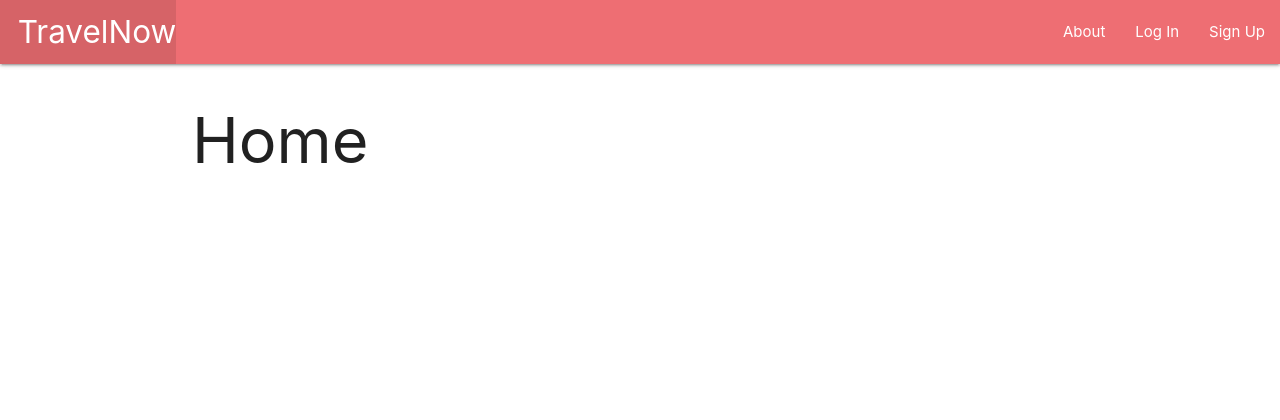
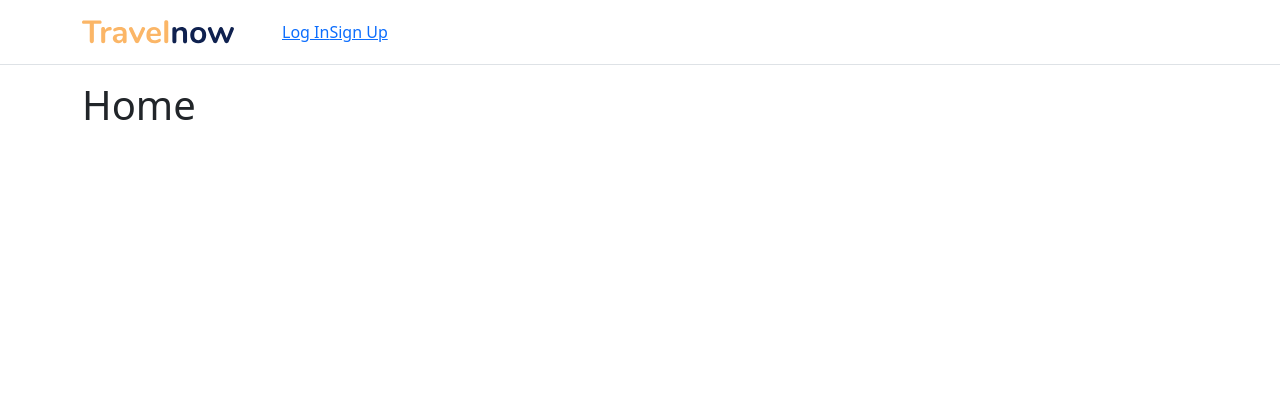
Before and after one commit to oselim14/travel-now, a Django app: page / in a window 1280 px wide. Shown: the top 420 px of the page. Run offline with Django 3.2, Linux system fonts and the light colour scheme; some libraries are stand-ins or nearby versions.

Commit message:
init commit

```diff
--- a/main_app/static/css/style.css
+++ b/main_app/static/css/style.css
@@ -12,3 +12,16 @@ body {
     padding-top: 0;
     text-align: right;
   }
+
+  .left {
+    font-family: Nunito;
+    font-style: bold !important;
+    font-size: 32px;
+    font-weight: 700;
+    line-height: 44px;
+    line-height: 190%;
+    align: left;
+    vertical-align: top;
+    /* need to figure out */
+    color: #0F214F !important;
+  }
--- a/main_app/templates/base.html
+++ b/main_app/templates/base.html
@@ -8,33 +8,58 @@
   <meta name="viewport" content="width=device-width, initial-scale=1.0">
   <meta http-equiv="X-UA-Compatible" content="ie=edge">
   <title>TravelNow</title>
-  <link rel="stylesheet" href="https://cdnjs.cloudflare.com/ajax/libs/materialize/1.0.0/css/materialize.min.css">
+  <!-- <link rel="stylesheet" href="https://cdnjs.cloudflare.com/ajax/libs/materialize/1.0.0/css/materialize.min.css"> -->
+  <link rel="stylesheet" href="https://cdn.jsdelivr.net/npm/bootstrap-icons@1.3.0/font/bootstrap-icons.css">
+  <link href="https://cdn.jsdelivr.net/npm/bootstrap@5.1.3/dist/css/bootstrap.min.css" rel="stylesheet" integrity="sha384-1BmE4kWBq78iYhFldvKuhfTAU6auU8tT94WrHftjDbrCEXSU1oBoqyl2QvZ6jIW3" crossorigin="anonymous">
   <link rel="stylesheet" type="text/css" href="{% static 'css/style.css' %}">
   <script src="https://cdnjs.cloudflare.com/ajax/libs/materialize/1.0.0/js/materialize.min.js"></script>
 </head>
 <body>
-  <header class="navbar-fixed">
-    <nav>
-      <div class="nav-wrapper">
-          <ul>
-              <li><a href="{% url 'home' %}" class="left brand-logo">&nbsp;&nbsp;TravelNow</a></li>
-          </ul>
-          <ul class="right">
-            <li><a href="{% url 'about' %}">About</a></li>
-            {% if user.is_authenticated %}
-            <li><a href="{% url 'locations_index' %}">View All Locations</a></li>
-            <li><a href="{% url 'index' %}">View My Itinerary</a></li>
-            <li><a href="{% url 'locations_create' %}">Add a Location</a></li>
-            <li><a href="{% url 'itinerary_create' %}">Add an Itinerary</a></li>
-            <li><a href="{% url 'logout' %}">Log Out</a></li>
+
+  <header class="p-3 mb-3 border-bottom">
+    <div class="container">
+      <div class="d-flex flex-wrap align-items-center justify-content-center justify-content-lg-start">
+        <a href="/" class="d-flex align-items-center text-dark text-decoration-none">
+            <img class="header-logo" src="/static/css/img/TravelNowLogo.svg" alt=""><title>Bootstrap</title><path fill-rule="evenodd" clip-rule="evenodd" d="M24.509 0c-6.733 0-11.715 5.893-11.492 12.284.214 6.14-.064 14.092-2.066 20.577C8.943 39.365 5.547 43.485 0 44.014v5.972c5.547.529 8.943 4.649 10.951 11.153 2.002 6.485 2.28 14.437 2.066 20.577C12.794 88.106 17.776 94 24.51 94H93.5c6.733 0 11.714-5.893 11.491-12.284-.214-6.14.064-14.092 2.066-20.577 2.009-6.504 5.396-10.624 10.943-11.153v-5.972c-5.547-.529-8.934-4.649-10.943-11.153-2.002-6.484-2.28-14.437-2.066-20.577C105.214 5.894 100.233 0 93.5 0H24.508zM80 57.863C80 66.663 73.436 72 62.543 72H44a2 2 0 01-2-2V24a2 2 0 012-2h18.437c9.083 0 15.044 4.92 15.044 12.474 0 5.302-4.01 10.049-9.119 10.88v.277C75.317 46.394 80 51.21 80 57.863zM60.521 28.34H49.948v14.934h8.905c6.884 0 10.68-2.772 10.68-7.727 0-4.643-3.264-7.207-9.012-7.207zM49.948 49.2v16.458H60.91c7.167 0 10.964-2.876 10.964-8.281 0-5.406-3.903-8.178-11.425-8.178H49.948z" fill="currentColor"></path></svg>
+          </a>
+        <a href="/" class="d-flex align-items-center mb-2 mb-lg-0 text-dark text-decoration-none">
+          <svg class="bi me-2" width="40" height="32" role="img" aria-label="Bootstrap"><use xlink:href="#bootstrap"></use></svg>
+        </a>
+
+        <ul class="nav col-12 col-lg-auto me-lg-auto mb-2 justify-content-center mb-md-0">
+          <!-- <li><a href="/drinks" class="nav-link px-2 link-secondary">Mixes</a></li>
+          <li><a href="/drinks/new" class="nav-link px-2 link-dark">Add a mix</a></li> -->
+          {% if user.is_authenticated %}
+            <li><a class="nav-link px-2 link-dark" href="{% url 'locations_index' %}">View All Locations</a></li>
+            <li><a class="nav-link px-2 link-dark" href="{% url 'index' %}">View My Itinerary</a></li>
+            <li><a class="nav-link px-2 link-dark" href="{% url 'locations_create' %}">Add a Location</a></li>
+            <li><a class="nav-link px-2 link-dark" href="{% url 'itinerary_create' %}">Add an Itinerary</a></li>
+            <li><a class="nav-link px-2 link-dark" href="{% url 'logout' %}">Log Out</a></li>
             {% else %}
-                <li><a href="{% url 'login' %}">Log In</a></li>
-                <li><a href="{% url 'signup' %}">Sign Up</a></li>
-            {% endif %}
-          </ul>
+            <li><a href="{% url 'login' %}">Log In</a></li>
+            <li><a href="{% url 'signup' %}">Sign Up</a></li>
+          {% endif %}
+        </ul>
+
+        <!-- <% if (user) { %>
+            <div class="dropdown text-end">
+                <a href="#" class="d-block link-dark text-decoration-none dropdown-toggle" id="dropdownUser1" data-bs-toggle="dropdown" aria-expanded="false">
+                  <img src="<%= user.avatar %>" alt="mdo" width="32" height="32" class="rounded-circle">
+                </a>
+                <ul class="dropdown-menu text-small" aria-labelledby="dropdownUser1" style="">
+                  <li><a class="dropdown-item" href="/drinks/new">Add a mix</a></li>
+                  <li><hr class="dropdown-divider"></li>
+                  <li><a class="dropdown-item" href="/logout">Sign out</a></li>
+                </ul>
+              </div>
+        <% } else { %>
+            <a href="/auth/google" class="login">Log In</a>
+        <% } %> -->
       </div>
-    </nav>
+    </div>
   </header>
+
+
   <main class="container">
     {% block content %}
     {% endblock %}
```
Also changed, not shown: main_app/static/css/img/TravelNowLogo.svg (added), 1 other file.
